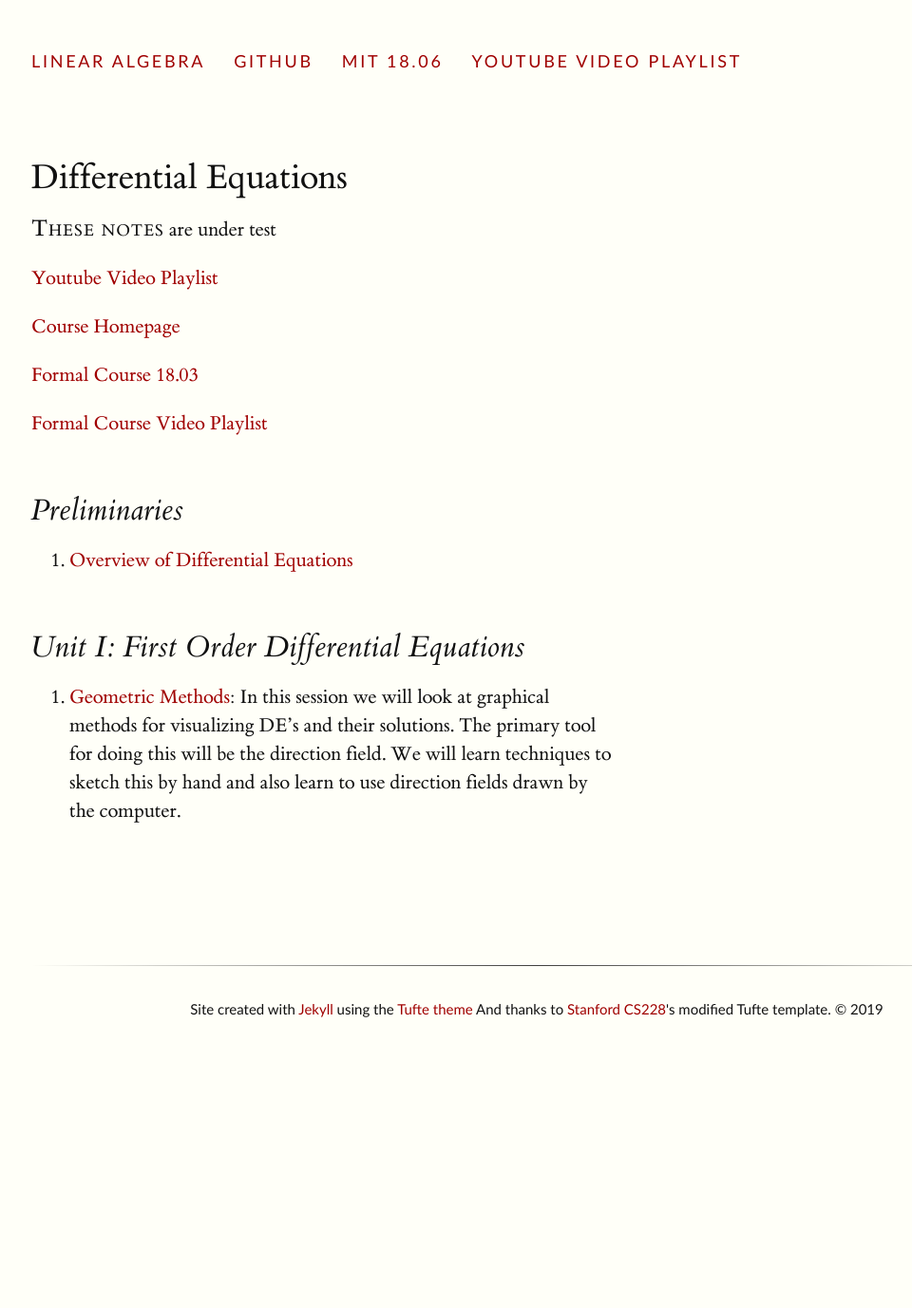
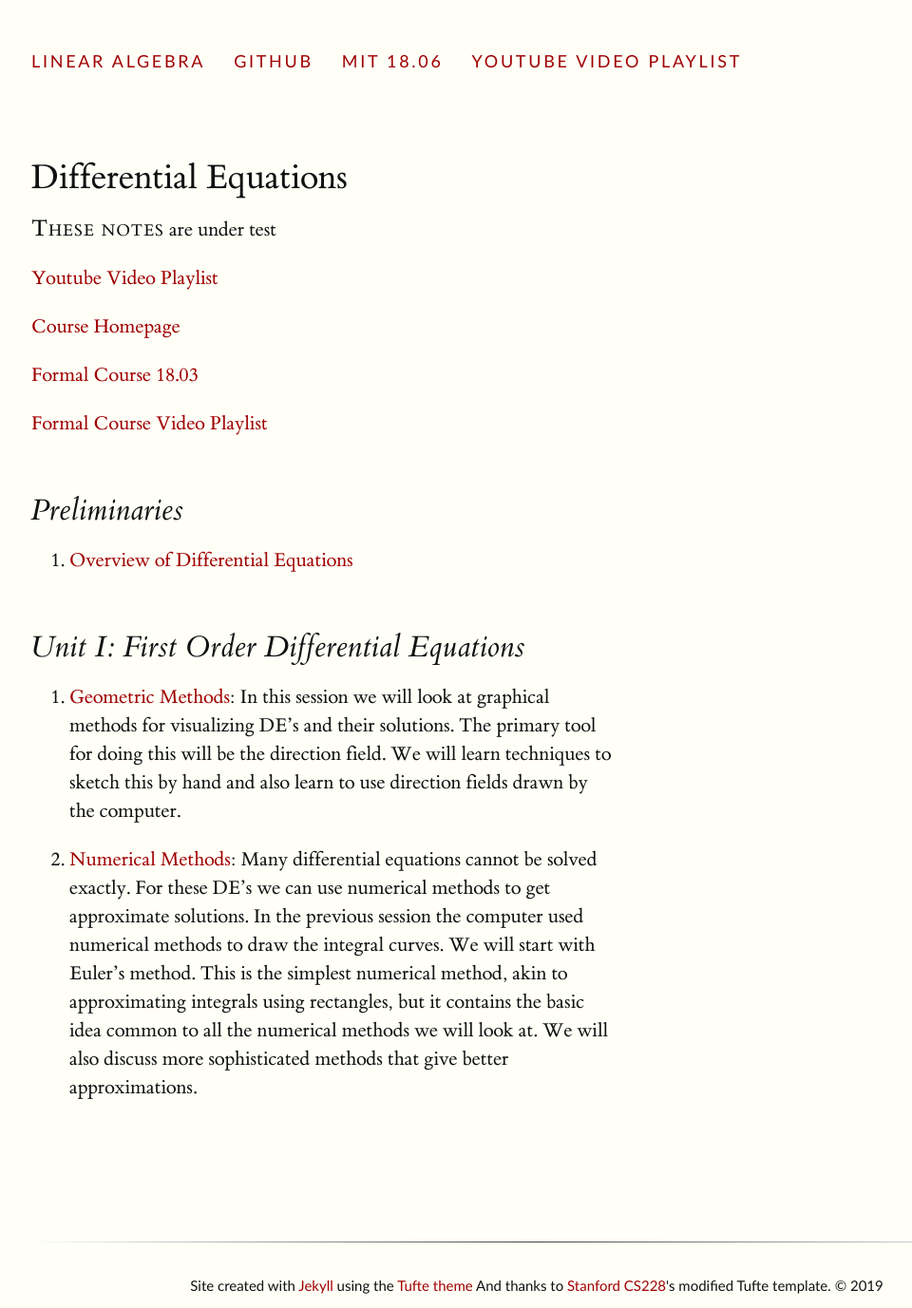
Before and after one commit to RuizhenMai/academic-blog, a Jekyll site: the page built from differential_equations/index.md, in a window 1280 px wide. Shown: the whole page at 95% size, without its empty margins (127-1087 px from the left). Built offline with Jekyll 4.4.1, drawn with Linux system fonts in a browser that asks for light colours; before the commit the page ends 1086 px from its top, so only the background shows below that.

Commit message:
add active class to nav link

```diff
--- a/_includes/header.html
+++ b/_includes/header.html
@@ -1,12 +1,12 @@
 <!--- Header and nav template site-wide -->
 <header>
     <nav class="group">
-    <a href="{{ site.baseurl }}/linear_algebra">Linear Algebra</a>
+    <a href="{{ site.baseurl }}/linear_algebra" class="{% if page.url == '/linear_algebra/'%}active{%endif%}">Linear Algebra</a>
     <a href="https://github.com/RuizhenMai/academic-blog">Github</a>
     <a href="https://ocw.mit.edu/courses/mathematics/18-06sc-linear-algebra-fall-2011/index.htm">MIT 18.06</a>
     <a href="https://www.youtube.com/playlist?list=PLE7DDD91010BC51F8">Youtube Video Playlist</a>
     {% if jekyll.environment == 'development' %}
-    <a href="{{ site.baseurl }}/differential_equations">Differential Equations</a>
+    <a href="{{ site.baseurl }}/differential_equations" class="{% if page.url == '/differential_equations/'%}active{%endif%}">Differential Equations</a>
     {% endif %}
     </nav>
 </header>
--- a/differential_equations/index.md
+++ b/differential_equations/index.md
@@ -19,3 +19,5 @@
 ## Unit I: First Order Differential Equations
 
 1. [Geometric Methods](UnitI/geometric_methods): In this session we will look at graphical methods for visualizing DE's and their solutions. The primary tool for doing this will be the direction field. We will learn techniques to sketch this by hand and also learn to use direction fields drawn by the computer.
+
+2. [Numerical Methods](UnitI/numerical_methods): Many differential equations cannot be solved exactly. For these DE's we can use numerical methods to get approximate solutions. In the previous session the computer used numerical methods to draw the integral curves. We will start with Euler's method. This is the simplest numerical method, akin to approximating integrals using rectangles, but it contains the basic idea common to all the numerical methods we will look at. We will also discuss more sophisticated methods that give better approximations.
```
